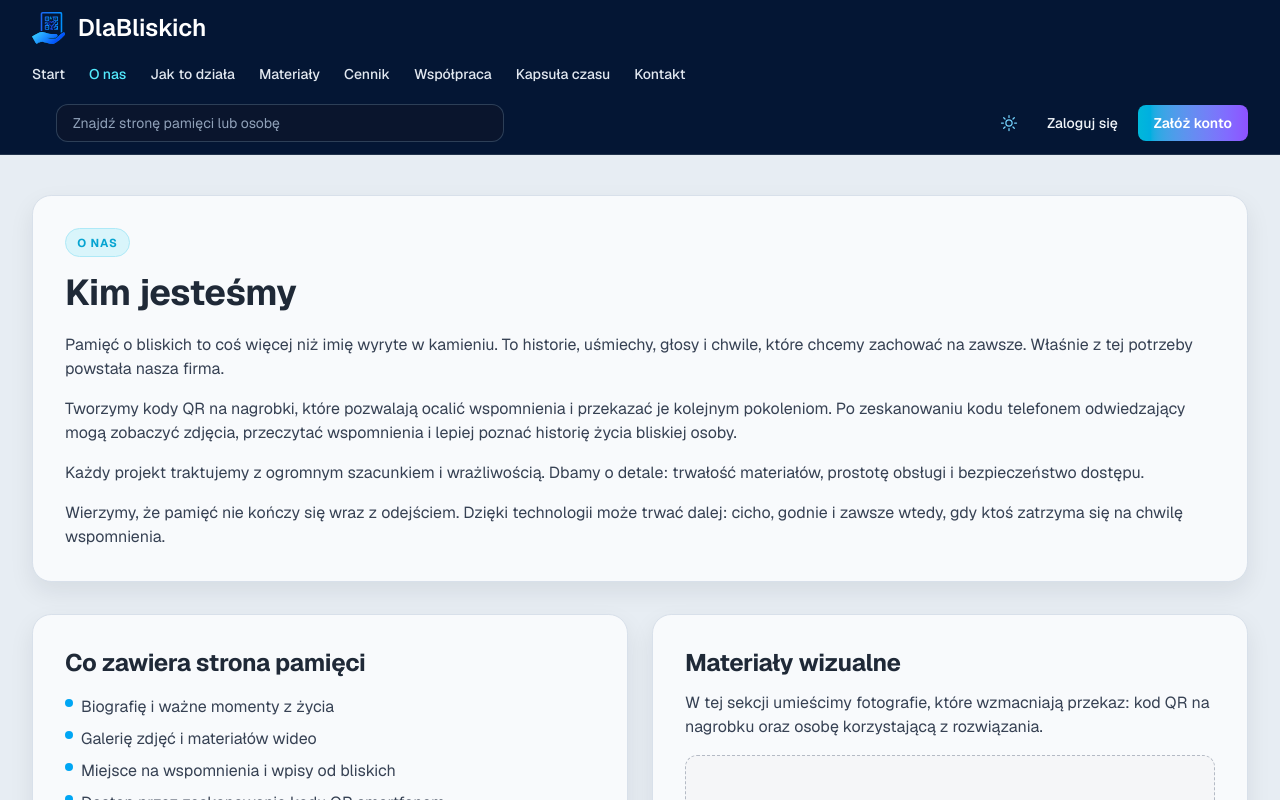
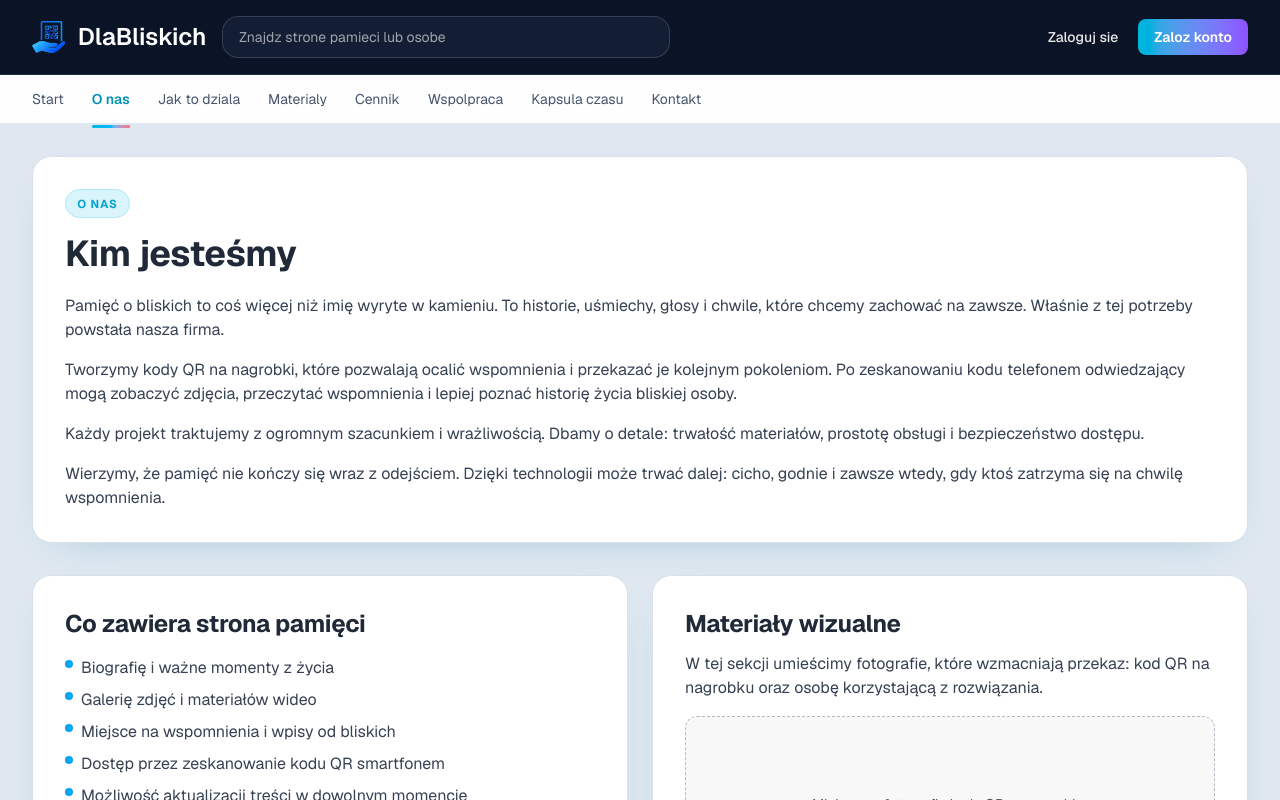
Before and after one commit to Marcinr1984/strona-informacyjna, a Next.js app: page /o-nas in a window 1280 px wide. Shown: the top 800 px of the page. Built offline with nearby package versions, Linux system fonts and the light colour scheme.

Commit message:
Uklad jak w kreatorze: jasny workspace i topbar z zakladkami

```diff
--- a/app/globals.css
+++ b/app/globals.css
@@ -4,9 +4,9 @@
 @tailwind utilities;
 
 html {
-  --background: #e7edf3;
+  --background: #dfe8f1;
   --foreground: #1f2937;
-  --footer-background: #e7edf3;
+  --footer-background: #dfe8f1;
   --menu-background: #041634;
   --surface: #f8fafc;
   --surface-border: #d8e0ea;
@@ -39,18 +39,14 @@ body {
   width: 100%;
   max-width: 78rem;
   margin: 0 auto;
-  padding: 2.5rem 1rem 4rem;
+  padding: 2rem 1rem 4rem;
 }
 
 .panel {
   border: 1px solid var(--surface-border);
-  background: var(--surface);
+  background: #ffffff;
   border-radius: 1.2rem;
-  box-shadow: 0 10px 24px rgba(15, 23, 42, 0.08);
-}
-
-html.dark .panel {
-  box-shadow: 0 14px 30px rgba(2, 6, 23, 0.3);
+  box-shadow: 0 14px 40px -28px rgba(14, 116, 144, 0.45);
 }
 
 .panel-muted {
--- a/app/page.tsx
+++ b/app/page.tsx
@@ -56,13 +56,13 @@ export default function Home() {
           <div className="mt-6 flex flex-wrap gap-3">
             <Link
               href="/jak-to-dziala"
-              className="inline-flex rounded-lg bg-sky-600 px-5 py-3 text-sm font-semibold text-white transition-colors hover:bg-sky-700"
+              className="inline-flex rounded-lg bg-gradient-to-r from-cyan-500 to-violet-500 px-5 py-3 text-sm font-semibold text-white transition-opacity hover:opacity-90"
             >
               Zobacz jak to działa
             </Link>
             <Link
               href="/kontakt"
-              className="inline-flex rounded-lg border border-[var(--surface-border)] px-5 py-3 text-sm font-semibold text-[var(--foreground)] transition-colors hover:bg-slate-100 dark:hover:bg-slate-800/60"
+              className="inline-flex rounded-lg border border-slate-200 px-5 py-3 text-sm font-semibold text-[var(--foreground)] transition-colors hover:bg-slate-50"
             >
               Skontaktuj się z nami
             </Link>
@@ -76,7 +76,7 @@ export default function Home() {
               className="panel p-6 transition-transform duration-200 hover:-translate-y-1"
             >
               <h2 className="section-title text-xl">{section.title}</h2>
-              <p className="mt-3 text-sm text-gray-700 dark:text-gray-300">{section.description}</p>
+              <p className="mt-3 text-sm text-gray-700">{section.description}</p>
               <Link
                 href={section.href}
                 className="brand-link mt-5 inline-flex text-sm"
--- a/components/Menu.tsx
+++ b/components/Menu.tsx
@@ -1,132 +1,129 @@
 'use client'
-import { useState, useEffect } from 'react'
+
+import { useEffect, useState } from 'react'
 import Link from 'next/link'
+import Image from 'next/image'
 import { usePathname } from 'next/navigation'
-import Image from 'next/image'
+
+const NAV_LINKS = [
+  { href: '/', label: 'Start' },
+  { href: '/o-nas', label: 'O nas' },
+  { href: '/jak-to-dziala', label: 'Jak to dziala' },
+  { href: '/materialy', label: 'Materialy' },
+  { href: '/cennik', label: 'Cennik' },
+  { href: '/wspolpraca', label: 'Wspolpraca' },
+  { href: '/kapsula-czasu', label: 'Kapsula czasu' },
+  { href: '/kontakt', label: 'Kontakt' },
+]
 
 export default function Menu() {
+  const pathname = usePathname()
   const [isOpen, setIsOpen] = useState(false)
-  const [isDarkMode, setIsDarkMode] = useState(false)
-  const pathname = usePathname()
 
   useEffect(() => {
-  const theme = localStorage.theme
-
-  if (theme === 'light') {
-    document.documentElement.classList.remove('dark')
-    setIsDarkMode(false)
-  } else if (theme === 'dark') {
-    document.documentElement.classList.add('dark')
-    setIsDarkMode(true)
-  } else {
-    // Domyslnie strona startuje w jasnym motywie.
+    // Wymuszamy jasny layout strony informacyjnej, jak w kreatorze.
     document.documentElement.classList.remove('dark')
     localStorage.theme = 'light'
-    setIsDarkMode(false)
-  }
   }, [])
 
   return (
-    <nav className="sticky top-0 z-50 border-b border-slate-700/70 bg-[var(--menu-background)] text-white transition-colors duration-300">
-      <div className="mx-auto flex w-full max-w-7xl flex-wrap items-center justify-between gap-3 px-4 py-3 sm:px-6 lg:px-8">
-        <Link href="/" className="flex items-center space-x-3 rtl:space-x-reverse">
-          <Image src="/logo-dlabliskich.svg" className="h-8 w-auto" alt="Logo Dla Bliskich" width={140} height={32} priority />
-          <span className="self-center whitespace-nowrap text-xl font-semibold text-white sm:text-2xl">DlaBliskich</span>
+    <header className="sticky top-0 z-50">
+      <div className="border-b border-white/10 bg-[#0b1426] text-white">
+        <div className="mx-auto grid w-full max-w-7xl grid-cols-[1fr_auto] items-center gap-4 px-4 py-4 sm:px-6 lg:px-8">
+          <div className="flex items-center gap-4">
+            <Link href="/" className="flex items-center gap-3">
+              <Image src="/logo-dlabliskich.svg" alt="DlaBliskich" width={140} height={32} className="h-8 w-auto" priority />
+              <span className="text-2xl font-semibold">DlaBliskich</span>
             </Link>
-        <div className="order-3 hidden w-full md:order-2 md:block md:w-auto md:flex-1 md:px-6">
-          <div className="max-w-md">
+            <div className="hidden w-full max-w-md lg:block">
               <input
                 type="text"
-              placeholder="Znajdź stronę pamięci lub osobę"
-              className="w-full rounded-xl border border-sky-200/20 bg-slate-900/60 px-4 py-2 text-sm text-slate-100 placeholder:text-slate-400 focus:outline-none focus:ring-2 focus:ring-sky-500/60"
+                placeholder="Znajdz strone pamieci lub osobe"
+                className="w-full rounded-2xl border border-white/15 bg-[#131d33] px-4 py-2.5 text-sm text-white placeholder:text-white/60 focus:outline-none focus:ring-2 focus:ring-cyan-500/70"
               />
             </div>
           </div>
-        <div className="flex items-center gap-1 md:order-3 md:gap-2 rtl:space-x-reverse">
-          <button
-            onClick={() => {
-              const htmlEl = document.documentElement
-              if (htmlEl.classList.contains('dark')) {
-                htmlEl.classList.remove('dark')
-                localStorage.theme = 'light'
-                setIsDarkMode(false)
-              } else {
-                htmlEl.classList.add('dark')
-                localStorage.theme = 'dark'
-                setIsDarkMode(true)
-              }
-            }}
-            role="button"
-            aria-label="Change theme"
-            className="theme-toggle rounded-lg p-2 text-sky-300 transition-colors hover:bg-slate-800"
-          >
-            {isDarkMode ? (
-              <svg xmlns="http://www.w3.org/2000/svg" fill="none" viewBox="0 0 24 24" strokeWidth="1.5" stroke="currentColor" className="w-5 h-5">
-                <path strokeLinecap="round" strokeLinejoin="round" d="M21.752 15.002A9.718 9.718 0 0118 15.75c-5.385 0-9.75-4.365-9.75-9.75 0-1.33.266-2.597.748-3.752A9.753 9.753 0 003 11.25C3 16.635 7.365 21 12.75 21a9.753 9.753 0 009.002-5.998z" />
-              </svg>
-            ) : (
-              <svg xmlns="http://www.w3.org/2000/svg" fill="none" viewBox="0 0 24 24" strokeWidth="1.5" stroke="currentColor" className="w-5 h-5">
-                <path strokeLinecap="round" strokeLinejoin="round" d="M12 3v2.25m6.364.386l-1.591 1.591M21 12h-2.25m-.386 6.364l-1.591-1.591M12 18.75V21m-4.773-4.227l-1.591 1.591M5.25 12H3m4.227-4.773L5.636 5.636M15.75 12a3.75 3.75 0 11-7.5 0 3.75 3.75 0 017.5 0z" />
-              </svg>
-            )}
-          </button>
+
+          <div className="flex items-center justify-end gap-2">
             <a
               href="https://qr.dlabliskich.pl/auth/login"
-            className="hidden rounded-lg px-3 py-2 text-sm font-medium text-slate-100 transition-colors hover:bg-slate-800 md:inline-flex"
+              className="hidden rounded-lg px-3 py-2 text-sm font-medium text-white/90 transition-colors hover:bg-white/10 md:inline-flex"
             >
-            Zaloguj się
+              Zaloguj sie
             </a>
             <a
               href="https://qr.dlabliskich.pl/auth/register"
               className="hidden rounded-lg bg-gradient-to-r from-cyan-500 to-violet-500 px-4 py-2 text-sm font-semibold text-white transition-opacity hover:opacity-90 md:inline-flex"
             >
-            Załóż konto
+              Zaloz konto
             </a>
             <button
-            onClick={() => setIsOpen(!isOpen)}
+              onClick={() => setIsOpen((prev) => !prev)}
               type="button"
-            className="inline-flex h-10 w-10 items-center justify-center rounded-lg p-2 text-sm text-slate-300 hover:bg-slate-800 focus:outline-none focus:ring-2 focus:ring-slate-600 md:hidden"
-            aria-controls="navbar-cta"
+              className="inline-flex h-10 w-10 items-center justify-center rounded-lg border border-white/15 bg-[#131d33] text-white md:hidden"
+              aria-label="Otworz menu"
+              aria-controls="mobile-menu"
               aria-expanded={isOpen}
             >
-            <span className="sr-only">Otwórz menu główne</span>
-            <svg className="w-5 h-5" aria-hidden="true" xmlns="http://www.w3.org/2000/svg" fill="none" viewBox="0 0 17 14">
-              <path stroke="currentColor" strokeLinecap="round" strokeLinejoin="round" strokeWidth="2" d="M1 1h15M1 7h15M1 13h15"/>
+              <svg className="h-5 w-5" viewBox="0 0 24 24" fill="none">
+                <path d="M4 7h16M4 12h16M4 17h16" stroke="currentColor" strokeWidth="2" strokeLinecap="round" />
               </svg>
             </button>
           </div>
-        <div className={`${isOpen ? 'block' : 'hidden'} order-4 w-full items-center justify-between md:order-1 md:flex md:w-full`} id="navbar-cta">
-          <ul className="mt-3 flex flex-col gap-1 rounded-xl border border-slate-700 bg-slate-900 p-3 font-medium md:mt-0 md:flex-row md:gap-6 md:border-0 md:bg-transparent md:p-0">
-            {[
-              { href: '/', label: 'Start' },
-              { href: '/o-nas', label: 'O nas' },
-              { href: '/jak-to-dziala', label: 'Jak to działa' },
-              { href: '/materialy', label: 'Materiały' },
-              { href: '/cennik', label: 'Cennik' },
-              { href: '/wspolpraca', label: 'Współpraca' },
-              { href: '/kapsula-czasu', label: 'Kapsuła czasu' },
-              { href: '/kontakt', label: 'Kontakt' },
-            ].map(({ href, label }) => {
-              const isActive = pathname === href
+        </div>
+      </div>
+
+      <div className="border-b border-slate-200 bg-white/95 backdrop-blur">
+        <div className="mx-auto hidden w-full max-w-7xl items-center justify-between px-4 sm:flex sm:px-6 lg:px-8">
+          <nav className="flex h-12 items-center gap-7 text-sm">
+            {NAV_LINKS.map((link) => {
+              const active = pathname === link.href
               return (
-                <li key={href}>
                 <Link
-                    href={href}
-                    className={`block rounded-md px-3 py-2 text-sm transition-colors md:px-0 ${
-                      isActive
-                        ? 'text-cyan-300'
-                        : 'text-slate-200 hover:text-cyan-300'
+                  key={link.href}
+                  href={link.href}
+                  className={`relative py-2 transition-colors ${
+                    active ? 'font-semibold text-cyan-600' : 'text-slate-600 hover:text-slate-900'
                   }`}
-                    aria-current={isActive ? 'page' : undefined}
                 >
-                    {label}
+                  {link.label}
+                  {active && (
+                    <span className="absolute inset-x-0 -bottom-[11px] h-[3px] rounded-full bg-gradient-to-r from-cyan-500 via-sky-400 to-rose-400" />
+                  )}
                 </Link>
-                </li>
               )
             })}
-          </ul>
+          </nav>
         </div>
+
+        {isOpen && (
+          <div id="mobile-menu" className="border-t border-slate-200 bg-white px-4 py-3 sm:hidden">
+            <nav className="grid gap-2 text-sm">
+              {NAV_LINKS.map((link) => {
+                const active = pathname === link.href
+                return (
+                  <Link
+                    key={link.href}
+                    href={link.href}
+                    className={`rounded-lg px-3 py-2 ${
+                      active ? 'bg-cyan-50 font-semibold text-cyan-700' : 'text-slate-700 hover:bg-slate-100'
+                    }`}
+                    onClick={() => setIsOpen(false)}
+                  >
+                    {link.label}
+                  </Link>
+                )
+              })}
+              <a href="https://qr.dlabliskich.pl/auth/login" className="rounded-lg px-3 py-2 text-slate-700 hover:bg-slate-100">
+                Zaloguj sie
+              </a>
+              <a href="https://qr.dlabliskich.pl/auth/register" className="rounded-lg bg-gradient-to-r from-cyan-500 to-violet-500 px-3 py-2 font-semibold text-white">
+                Zaloz konto
+              </a>
+            </nav>
           </div>
-    </nav>
+        )}
+      </div>
+    </header>
   )
 }
```
Also changed, not shown: components/SliderSection.tsx (+4 -4 lines). Lines whose indentation alone changed are shown as unchanged.
